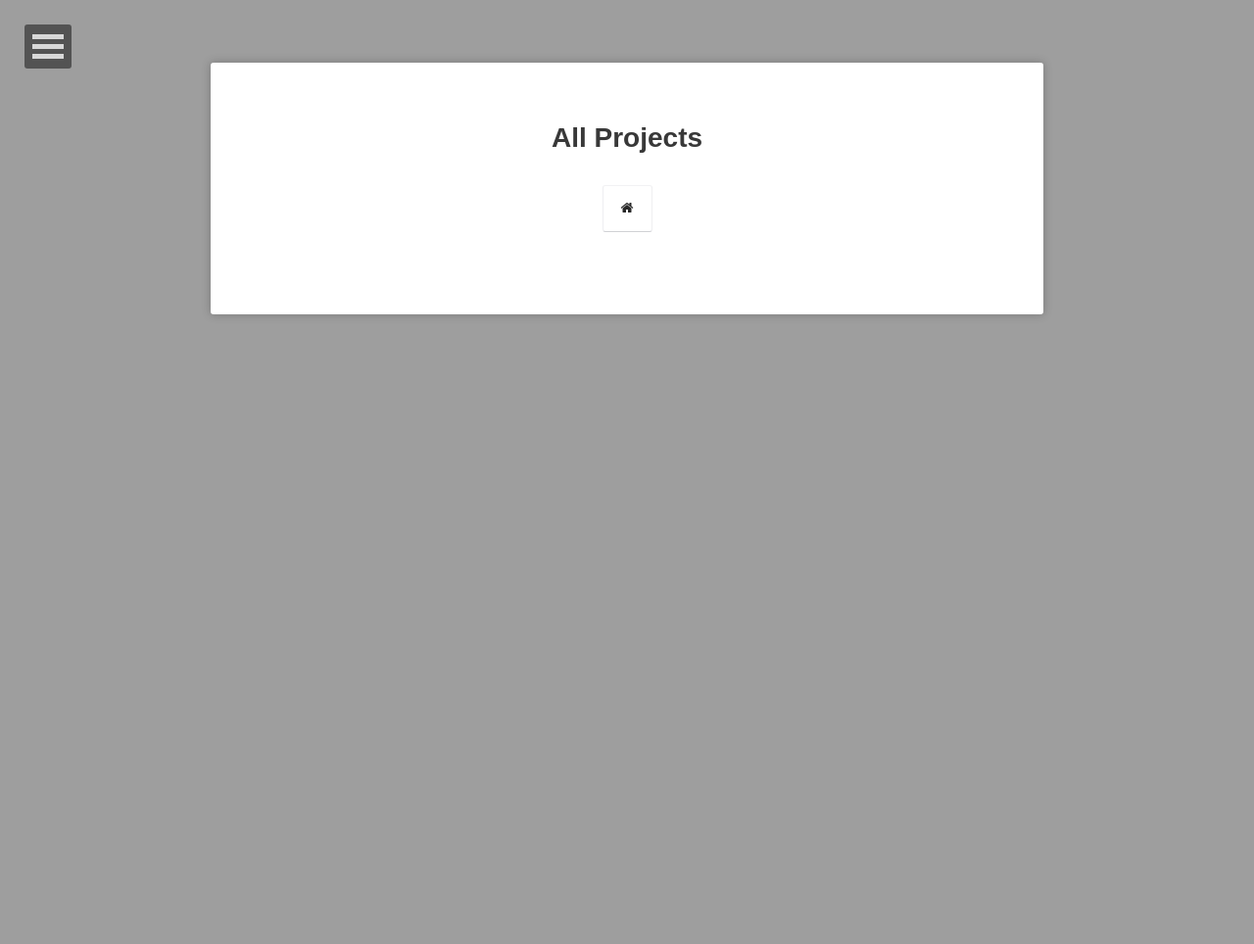
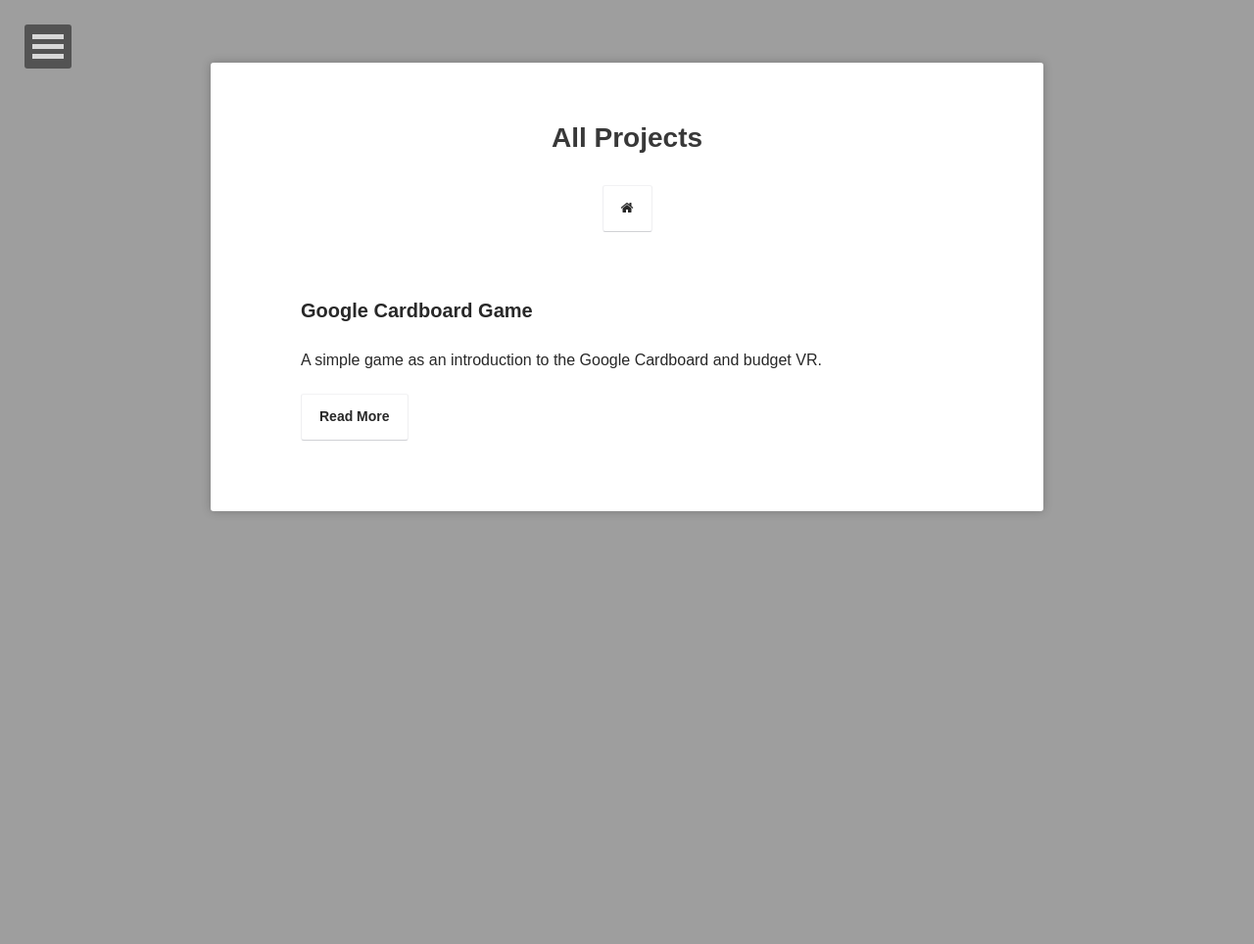
Before and after one commit to rjdean123/rjdean123.github.io, a Jekyll site: the page built from projects/index.md, in a window 1280 px wide. Shown: the whole page at 98% size. Built offline with Jekyll 4.4.1, drawn with Linux system fonts in a browser that asks for light colours; some web fonts are replaced.

Commit message:
added a project post skeleton

```diff
--- /dev/null
+++ b/_posts/2016-05-25-cardboard-game.md
@@ -0,0 +1,14 @@
+---
+layout: post
+title:  "Google Cardboard Game"
+date:   2016-04-06
+excerpt: "A simple game as an introduction to the Google Cardboard and budget VR."
+project: true
+tag:
+- google
+- cardboard
+- game
+comments: true
+---
+
+hello world
```
Also changed, not shown: about/index.md (+2 -4 lines), README.md.
